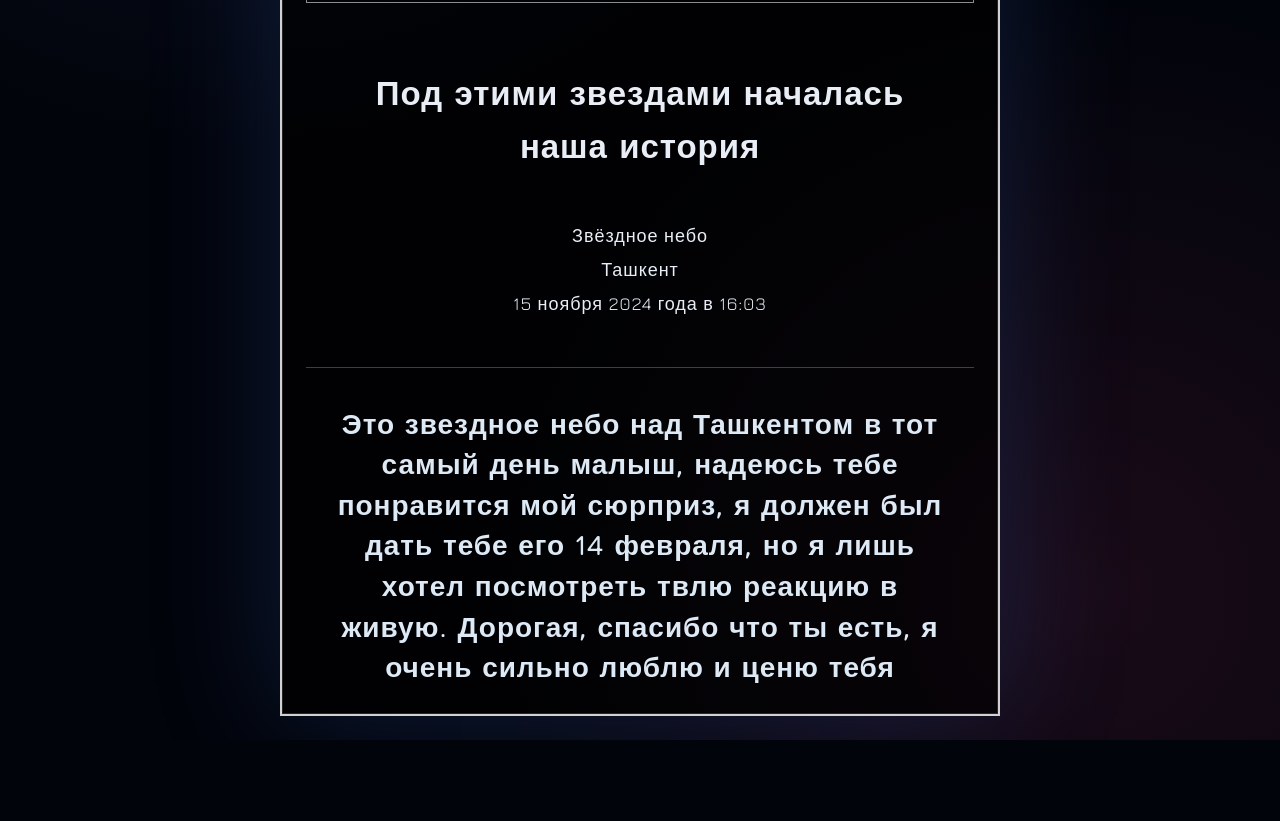
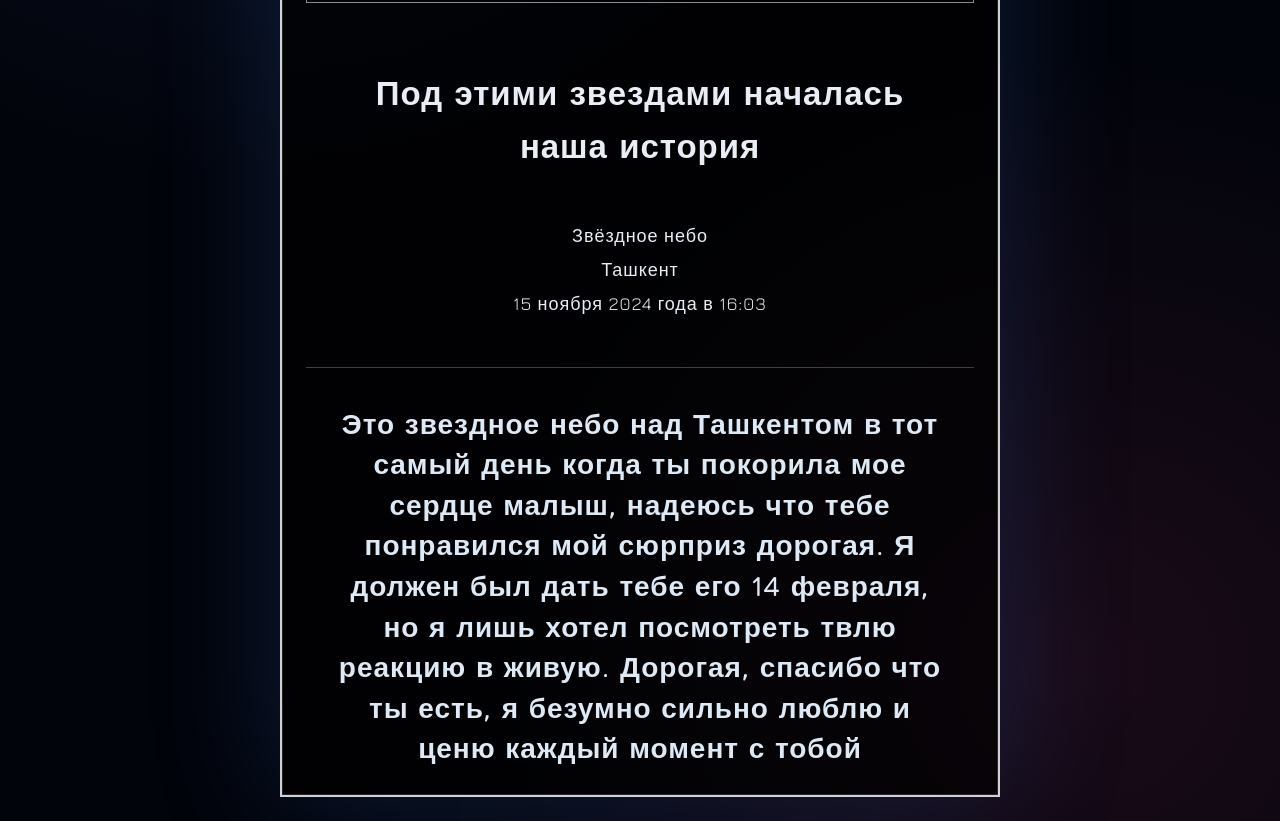
Before and after one commit to cafylb/love, a website: page public/index.html in a window 1280 px wide. Shown: the part 715-1536 px from the top of the page. Before the commit the page ends 1455 px from the top, so only its background shows below. Drawn offline with nearby package versions, Linux system fonts and the light colour scheme.

```diff
--- a/index.js
+++ b/index.js
@@ -41,5 +41,9 @@
 });
 
 server.listen(PORT, () => {
+  consolc
+})
+
+server.listen(PORT, () => {
   console.log(`Website is running on http://localhost:${PORT}`);
 });
--- a/public/index.html
+++ b/public/index.html
@@ -26,7 +26,7 @@
       </section>
 
       <section class="messages" aria-label="Мои послания">
-        <p class="message-text">Это звездное небо над Ташкентом в тот самый день малыш, надеюсь тебе понравится мой сюрприз, я должен был дать тебе его 14 февраля, но я лишь хотел посмотреть твлю реакцию в живую. Дорогая, спасибо что ты есть, я очень сильно люблю и ценю тебя </p>
+        <p class="message-text">Это звездное небо над Ташкентом в тот самый день когда ты покорила мое сердце малыш, надеюсь что тебе понравился мой сюрприз дорогая. Я должен был дать тебе его 14 февраля, но я лишь хотел посмотреть твлю реакцию в живую. Дорогая, спасибо что ты есть, я безумно сильно люблю и ценю каждый момент с тобой </p>
       </section>
     </main>
 
```
